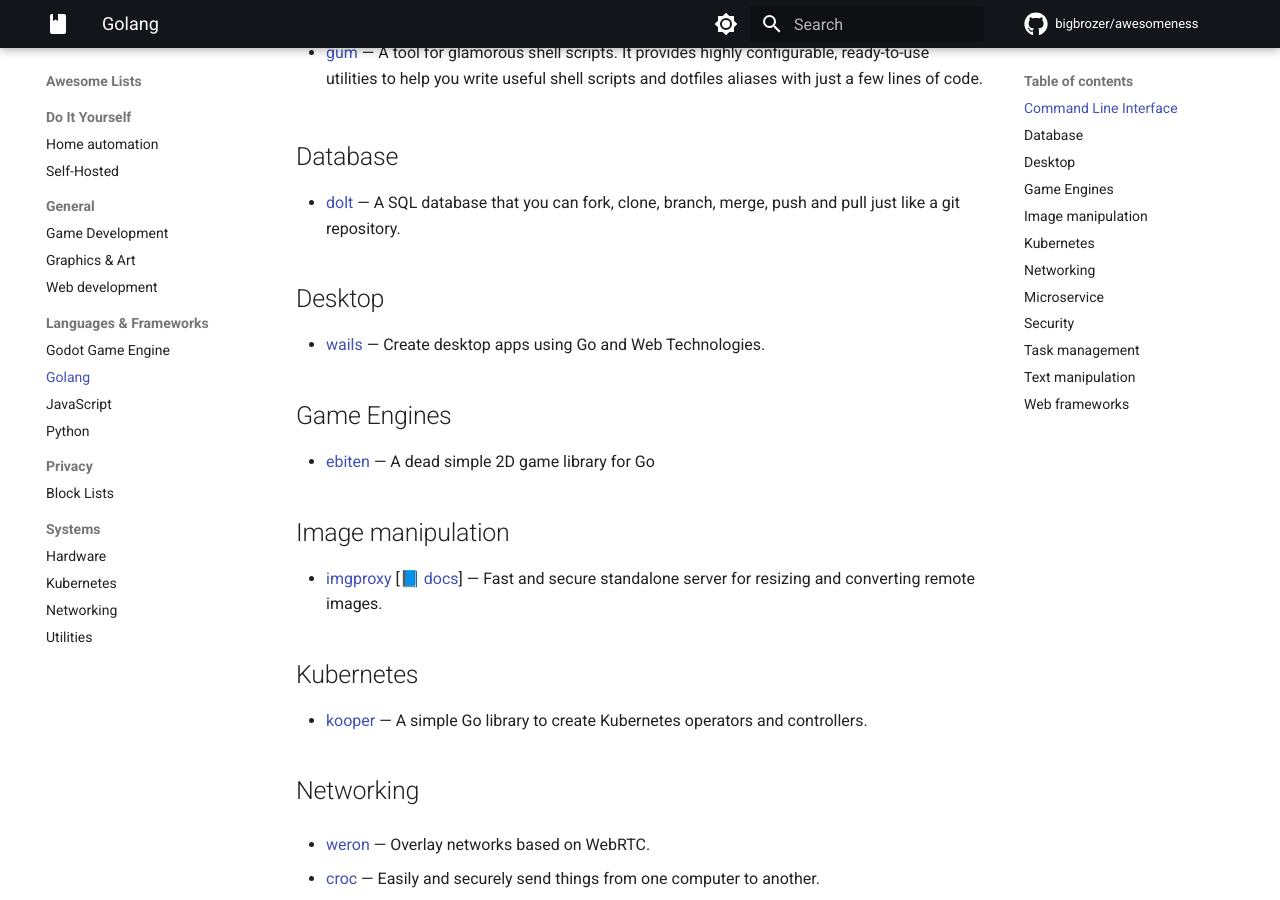
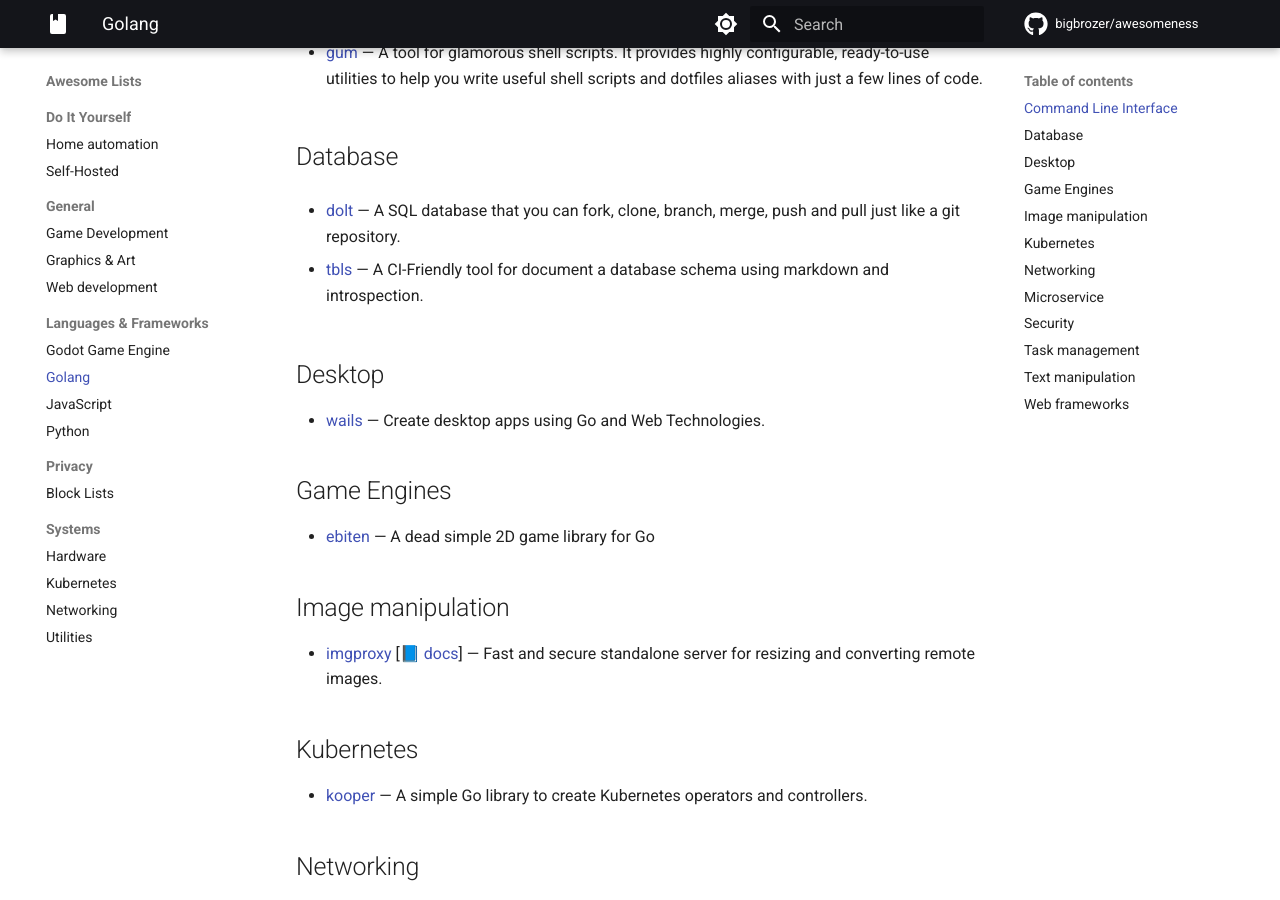
Before and after one commit to bigbrozer/awesomeness, an MkDocs documentation site: the page built from docs/lists/golang.md, in a window 1280 px wide and 900 px high, scrolled down 507 px. Built offline with MkDocs 1.6.1 and Material for MkDocs 9.7.7, drawn with Linux system fonts in a browser that asks for light colours; emoji names are drawn with the system emoji font; comment, search, counter and statistics services are not loaded.

Commit message:
feat(golang): add `tbls`

```diff
--- a/docs/lists/golang.md
+++ b/docs/lists/golang.md
@@ -27,6 +27,8 @@ tags:
 ## Database
 
 - [dolt](https://github.com/dolthub/dolt) — A SQL database that you can fork, clone, branch, merge, push and pull just like a git repository.
+
+- [tbls](https://github.com/k1LoW/tbls) — A CI-Friendly tool for document a database schema using markdown and introspection.
 
 ## Desktop
 
```
